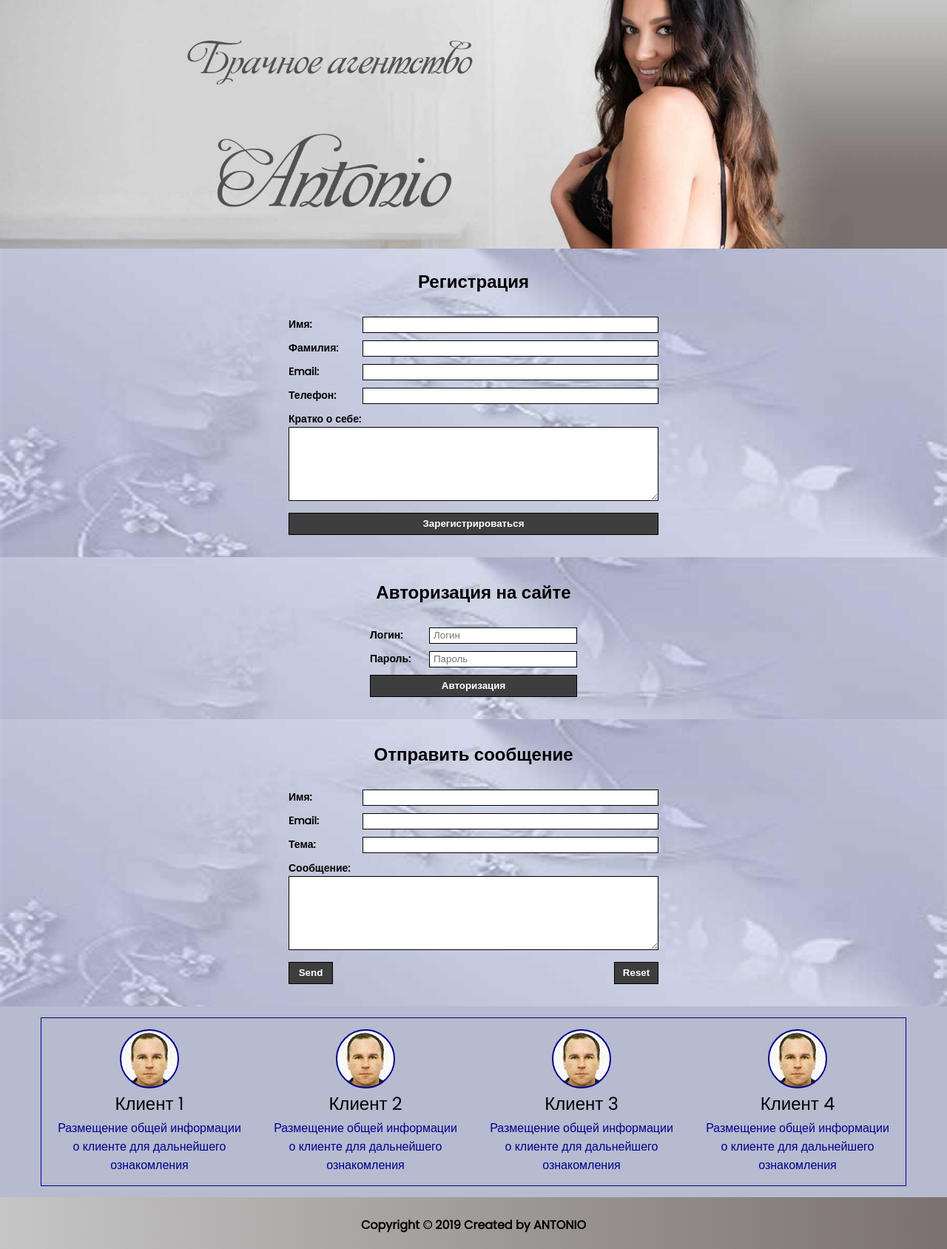
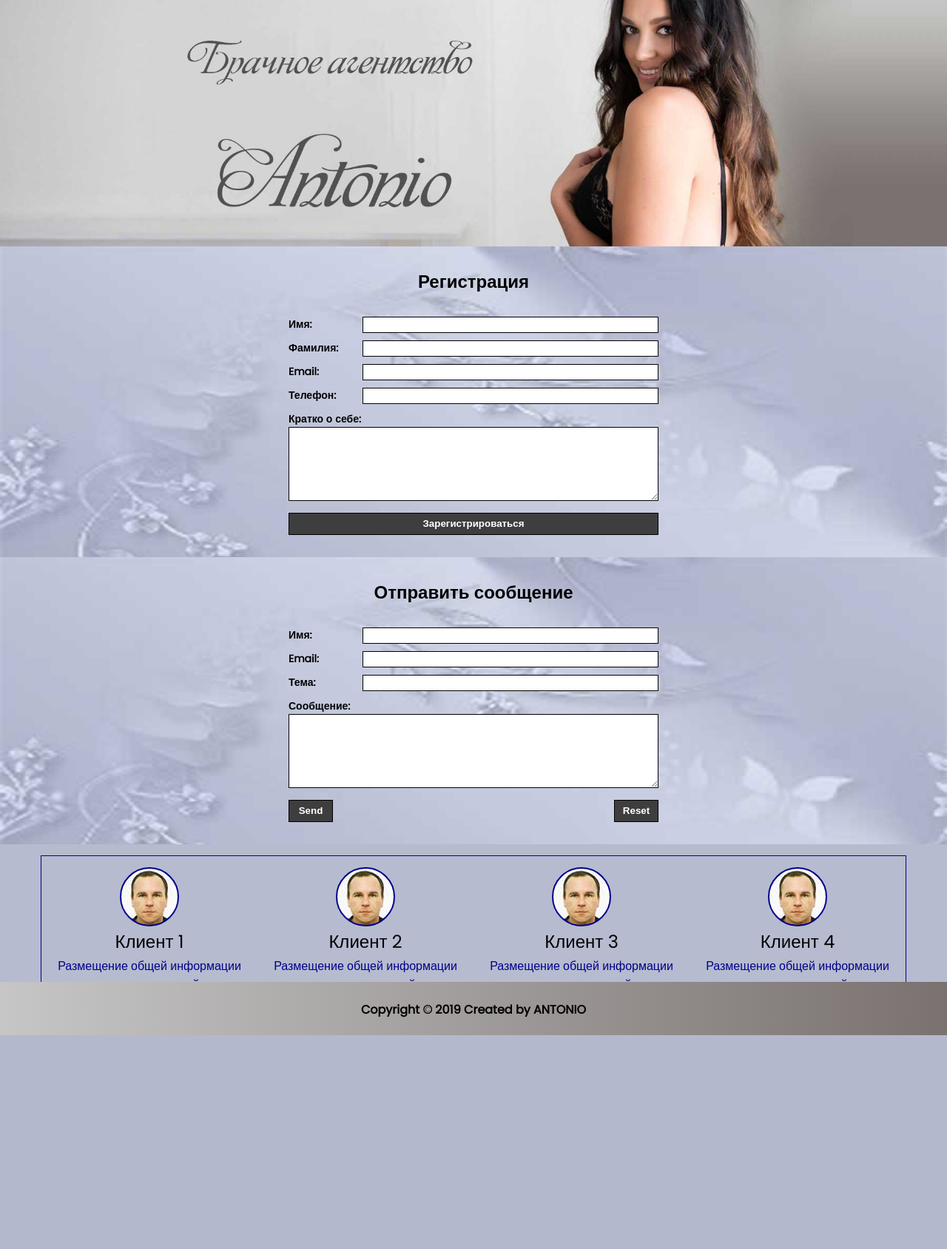
Before and after one commit to BizZzare/CoursePHP, a PHP site: page /openserver/ in a window 1280 px wide. Shown: the part 121-1809 px from the top of the page at 74% size. After the commit the page ends 1520 px from the top, so only its background shows below. Run offline with PHP 8.4, Linux system fonts and the light colour scheme; some libraries are stand-ins or nearby versions.

Commit message:
in progress with db

```diff
--- a/css/style.css
+++ b/css/style.css
@@ -165,7 +165,7 @@
 .form_autoris {
   background-image: url("../assets/images/fon01.jpg");
   background-attachment: fixed;
-  background-size: cover;
+  background-size: auto;
 }
 
 .a_form {
@@ -318,6 +318,20 @@
   color: darkblue;
 }
 
+#page-container {
+  position: relative;
+  min-height: 100vh;
+}
+#content-wrap {
+  padding-bottom: 2.5rem;    /* Footer height */
+}
+#footer {
+  position: absolute;
+  bottom: 0;
+  width: 100%;
+  height: 4.5rem;        /* Footer height */
+}
+
 footer {
   padding: 25px 0 20px 0;
   background: linear-gradient(to left, #7A7270, #C6C6C6);
--- a/footer.php
+++ b/footer.php
@@ -1,4 +1,4 @@
-<footer>
+<footer id="footer">
     <div class="container">
         <div class="row">
             <div class="footer_content">
--- a/header.php
+++ b/header.php
@@ -9,7 +9,7 @@
                    data-open="MENU" data-close="CLOSE" onclick></label>
             <ul class="main-menu">
                 <li><a href="#form1">РЕГИСТРАЦИЯ</a></li>
-                <li><a href="#form2">АВТОРИЗАЦИЯ</a></li>
+                <li><a href="auth.php">АВТОРИЗАЦИЯ</a></li>
                 <li><a href="#form3">КОНТАКТЫ</a></li>
                 <li><a href="#profit">КЛИЕНТЫ</a></li>
             </ul>
--- a/index.php
+++ b/index.php
@@ -9,12 +9,13 @@
 
 </head>
 <body>
-
+<div id="page-container">
     <?php require 'header.php';?>
 
     <section id="theme" class="theme">
         <img src="assets/images/Fon02.jpg" class="responsive">
     </section>
+    <div id="page-container">
 
     <section id="form1" class="form_reg">
         <div class="container">
@@ -49,26 +50,7 @@
         </div>
     </section>
 
-    <section id="form2" class="form_autoris">
-        <div class="container">
-            <div class="row">
-                <h1>Авторизация на сайте</h1>
-                <form class="a_form" action="index.php" method="get" >
-                    <div class="form_row_a">
-                        <label for="login">Логин: </label>
-                        <input type="text" id="Login" name="Login" placeholder="Логин"/>
-                    </div >
-                    <div class="form_row_a">
-                        <label for="password">Пароль: </label>
-                        <input type="password" id="password" name="Password" placeholder="Пароль"/>
-                    </div>
-                    <div class="form_row_a">
-                        <input type="submit" value="Авторизация"/>
-                    </div>
-                </form>
-            </div>
-        </div>
-    </section>
+
 
     <section id="form3" class="form_message">
         <div class="container">
@@ -130,9 +112,9 @@
             </div>
         </div>
     </section>
-
+    </div>
     <?php require 'footer.php';?>
-
+</div>
     <script
         src="https://code.jquery.com/jquery-3.3.1.min.js"
         integrity="sha256-FgpCb/KJQlLNfOu91ta32o/NMZxltwRo8QtmkMRdAu8="
```
Also changed, not shown: Repository.php (added, +37 -0 lines), auth.php (added, +50 -0 lines), authorization.php (added, +21 -0 lines).
